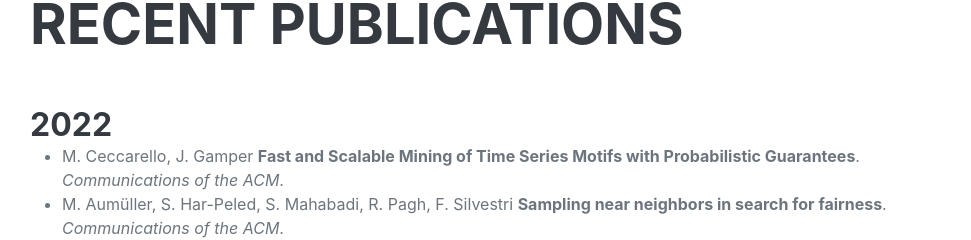
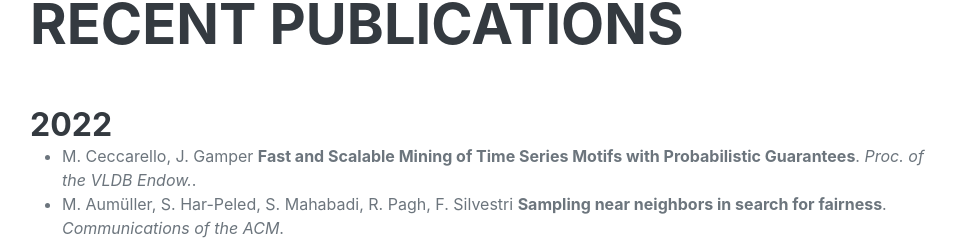
Before and after one commit to aidaLabDEI/aidaLabDEI.github.io, a plain HTML site: page index.html in a window 1280 px wide. Shown: the part 1746-1986 px from the top of the page, without its empty margins (290-1261 px from the left). Drawn offline with nearby package versions, Linux system fonts and the light colour scheme; a web font is replaced by a local one.

Commit message:
fix publication

```diff
--- a/index.html
+++ b/index.html
@@ -102,7 +102,7 @@ Information Engineering</a> of <a href="https://www.unipd.it/en/">University of
                     <h2 class="mb-5">Recent Publications</h2>
                     <h3 class="mb-0">2022</h3>
                     <ul>
-                      <li>M. Ceccarello, J. Gamper <strong>Fast and Scalable Mining of Time Series Motifs with Probabilistic Guarantees</strong>. <span style="font-style:italic">Communications of the ACM</span>.</li>
+                      <li>M. Ceccarello, J. Gamper <strong>Fast and Scalable Mining of Time Series Motifs with Probabilistic Guarantees</strong>. <span style="font-style:italic">Proc. of the VLDB Endow.</span>.</li>
                       <li>M. Aumüller, S. Har-Peled, S. Mahabadi, R. Pagh, F. Silvestri <strong>Sampling near neighbors in search for fairness</strong>. <span style="font-style:italic">Communications of the ACM</span>.</li>
                       <li>L. Pellegrina, F. Vandin. <strong>Discovering significant evolutionary trajectories in cancer phylogenies</strong>. <span style="font-style:italic">Bioinformatics</span>.</li>
                       <li>P. Pellizzoni, A. Pietracaprina, G. Pucci <strong>k-Center Clustering with Outliers in Sliding Windows</strong>. <span style="font-style:italic">Algorithms</span>.</li>
```
